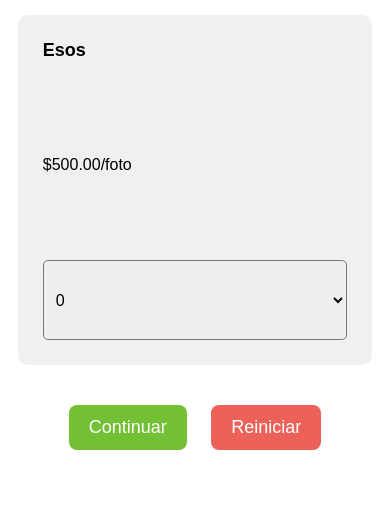
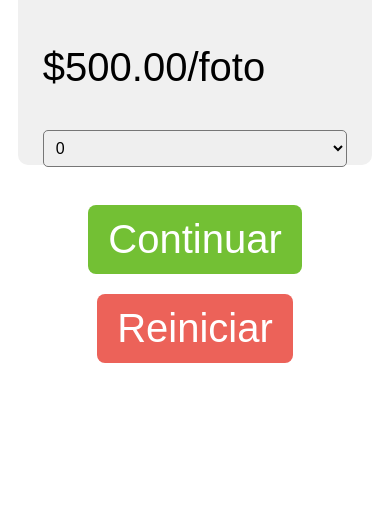
Before and after one commit to Marshgend/TestCS, a plain HTML site: page index.html in a window 390 px wide. Shown: the part 739-1269 px from the top of the page. After the commit the page ends 1182 px from the top, so only its background shows below. Drawn offline with Linux system fonts and the light colour scheme.

Commit message:
Update index.html

```diff
--- a/index.html
+++ b/index.html
@@ -133,14 +133,14 @@
 
             .servicio {
                 width: 100%; /* Una tarjeta por fila en pantallas pequeñas */
-                height: 350px;
+                height: 250px;
             }
 
             #resumen-compra {
                 font-size: 12px; /* Tamaño de fuente ajustado para el resumen en pantallas pequeñas */
             }
 
-            .servicio h3, .servicio p, button,  {
+            .servicio h3, .servicio p, button  {
                 font-size: 40px; /* Tamaño de fuente ajustado para elementos en pantallas pequeñas */
             }
 
@@ -148,7 +148,7 @@
                 font-size: 65px;
             }
 
-            select, option {
+            option {
                 font-size: 100px; /* Tamaño de fuente ajustado para elementos en pantallas pequeñas */
                 height: 80px; /* Altura del select */
             }
```
